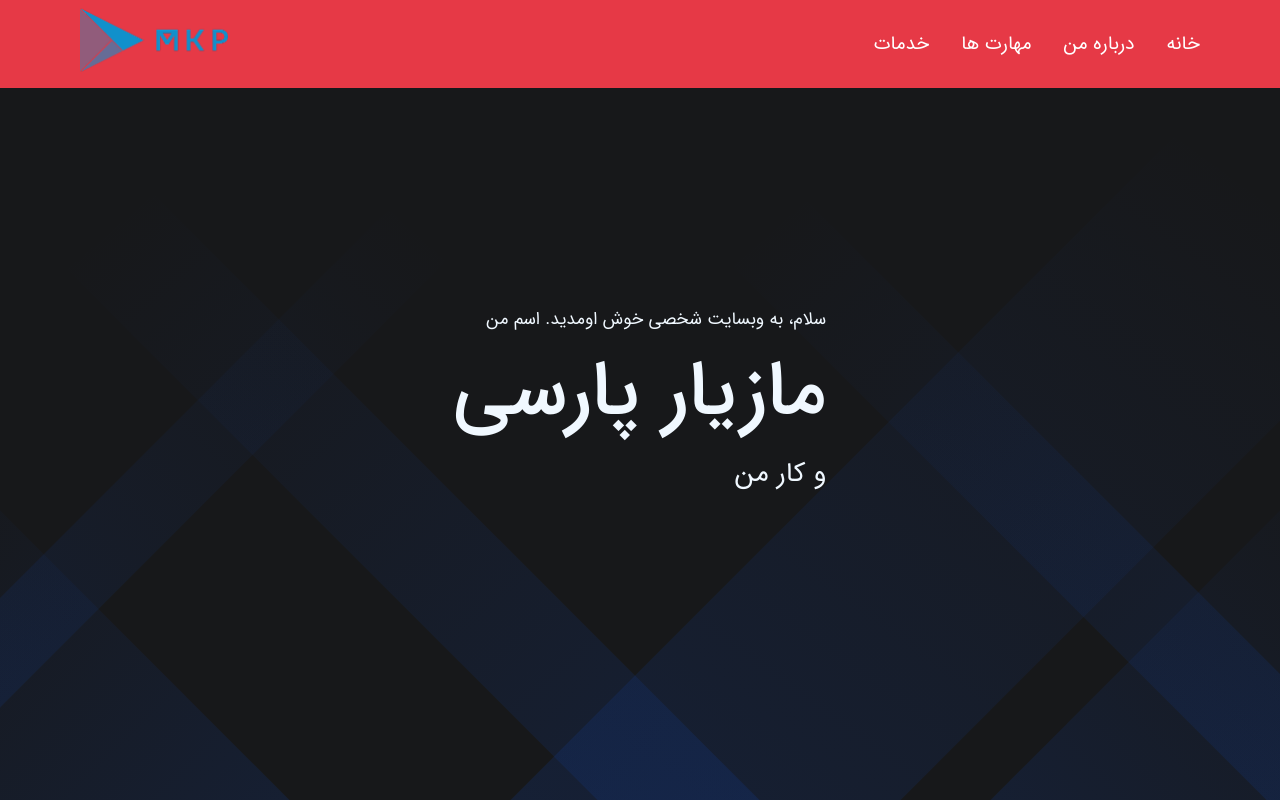
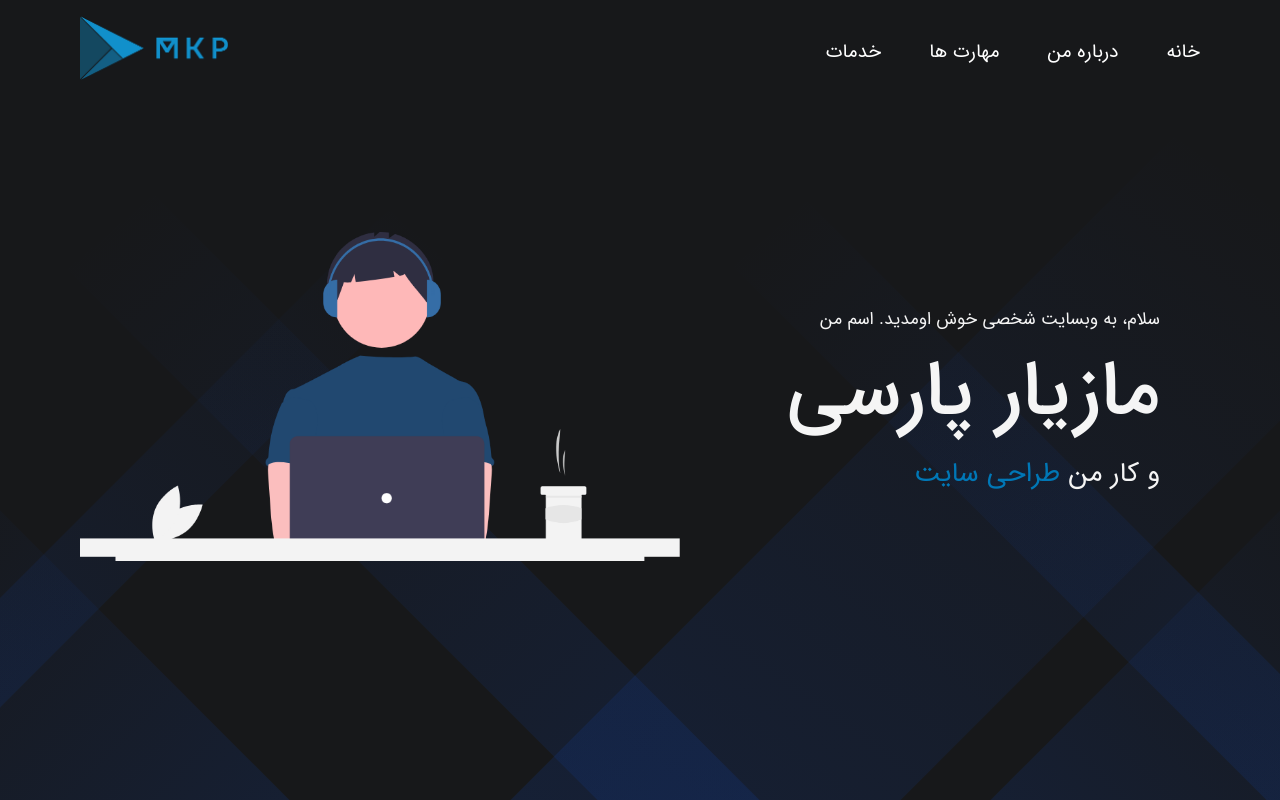
Before and after one commit to MaziyarParsi/portfolio-project, a React (Create React App) app: page / in a window 1280 px wide. Built offline with nearby package versions, Linux system fonts and the light colour scheme.

Commit message:
complete-hero-section

```diff
--- a/src/Header/Header.css
+++ b/src/Header/Header.css
@@ -1,8 +1,8 @@
 .headerDiv {
-  background-color: #e63946;
+  /* background-color: #e63946; */
   width: 100%;
   position: fixed;
-  padding: 0.5rem 0;
+  padding: 1rem 0;
 }
 .container {
   max-width: 1440px;
@@ -20,7 +20,7 @@
   display: inline-block;
   font-size: 1.2rem;
   font-weight: 400;
-  margin-left: 2rem;
+  margin-left: 3rem;
 }
 
 .headerDiv .headerMenu li:hover {
--- a/src/HeroSection/HeroSection.css
+++ b/src/HeroSection/HeroSection.css
@@ -2,21 +2,21 @@
   display: flex;
   background: url(../images/hero-section-bg.svg) no-repeat center;
   height: 100vh;
-  color: aliceblue;
+  color: whitesmoke;
   min-height: 500px;
 }
 
-.heroContainer {
-  max-width: 1360px;
+.heroSection .container {
+  margin: auto 40px auto 0px;
+  flex-grow: 1;
   display: flex;
-  justify-content: space-around;
+  justify-content: space-between;
   align-items: center;
-  margin: auto;
+}
+.heroSection .homeContent {
+  text-align: end;
 }
 
-.content {
-  text-align: end;
-}
 .text1 {
   font-size: 1.1rem;
 }
@@ -27,3 +27,11 @@
 .text3 {
   font-size: 1.7rem;
 }
+.text3 span {
+  color: #0077b6;
+}
+
+.heroSectionImage {
+  height: 329px;
+  width: 600px;
+}
--- a/src/HeroSection/HeroSection.js
+++ b/src/HeroSection/HeroSection.js
@@ -1,16 +1,22 @@
 import React from "react"
 import "./HeroSection.css"
+import heroSectionImage from "../images/hero-section.png"
 
 const HeroSection = () => (
-  <div className="heroSection">
-    <div className="heroContainer">
-      <div className="content">
+  <section className="heroSection">
+    <div className="container">
+      <div>
+        <img src={heroSectionImage} alt="heroSectionImage" className="heroSectionImage"></img>{" "}
+      </div>
+      <div className="homeContent">
         <div className="text1">سلام، به وبسایت شخصی خوش اومدید. اسم من</div>
         <div className="text2">مازیار پارسی</div>
-        <div className="text3">و کار من</div>
+        <div className="text3">
+          و کار من <span>طراحی سایت</span>
+        </div>
       </div>
     </div>
-  </div>
+  </section>
 )
 
 export default HeroSection
--- a/src/Logo/Logo.css
+++ b/src/Logo/Logo.css
@@ -1,4 +1,4 @@
-.logoImage {
+img.logoImage {
   max-width: 148px;
   max-height: 148 px;
 }
```
